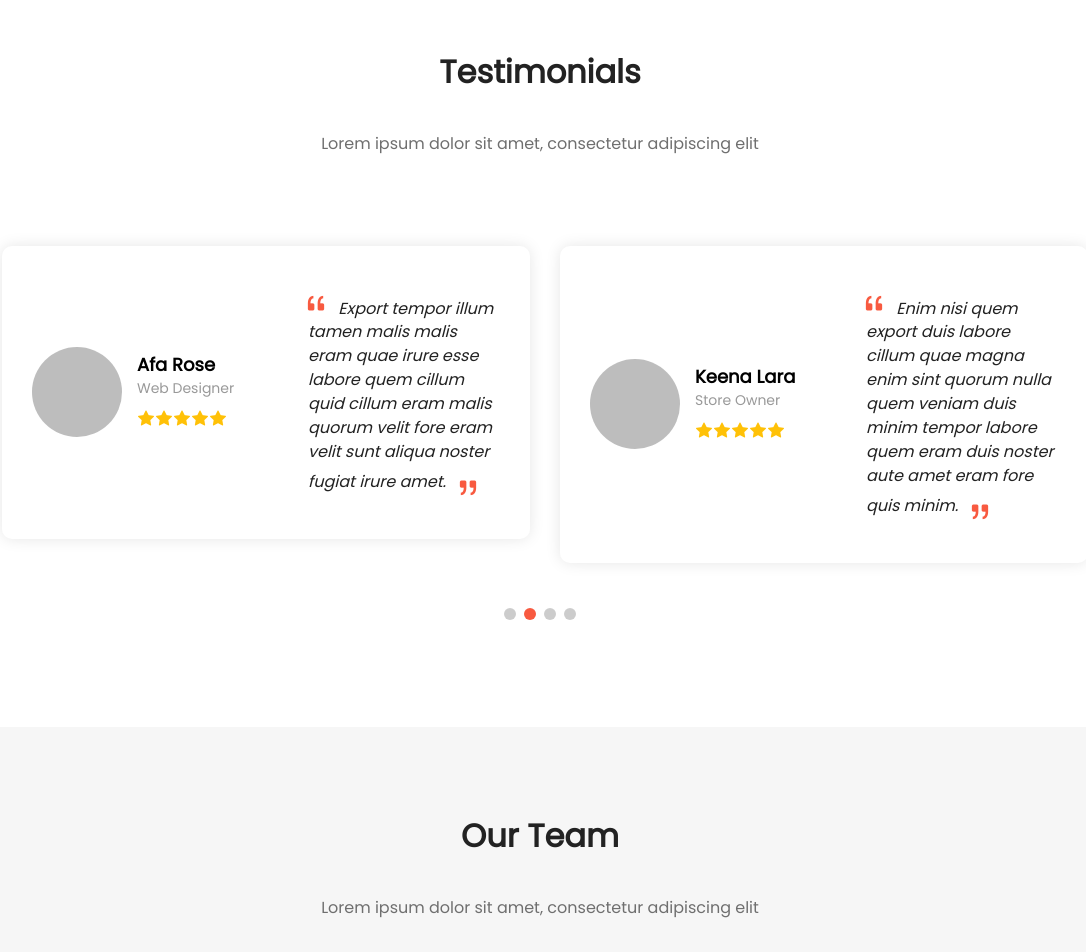
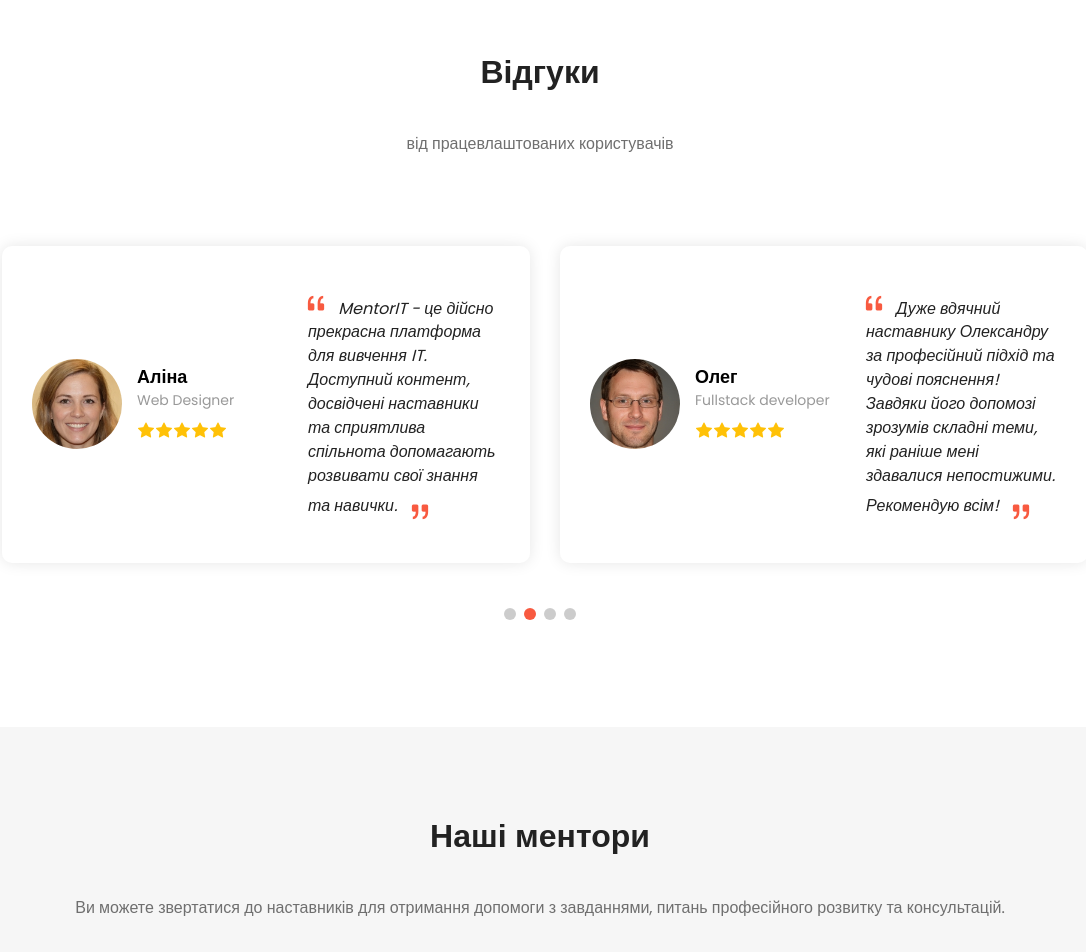
Before and after one commit to Barnich-Kate/MentorIT, a plain HTML site: page index.html in a window 1280 px wide. Shown: the part 2160-3112 px from the top of the page, without its empty margins (100-1186 px from the left). Drawn offline with nearby package versions, Linux system fonts and the light colour scheme.

Commit message:
feedback

```diff
--- a/index.html
+++ b/index.html
@@ -184,8 +184,8 @@
       <div class="container" data-aos="fade-up">
 
         <div class="section-header">
-          <h2>Testimonials</h2>
-          <p>Lorem ipsum dolor sit amet, consectetur adipiscing elit</p>
+          <h2>Відгуки</h2>
+          <p>від працевлаштованих користувачів</p>
         </div>
 
         <div class="slides-3 swiper" data-aos="fade-up" data-aos-delay="100">
@@ -195,10 +195,10 @@
               <div class="testimonial-wrap">
                 <div class="testimonial-item">
                   <div class="d-flex align-items-center info-box">
-                    <img src="assets/images/testimonials/testimonial-1.jpg" class="testimonial-img flex-shrink-0" alt="">
+                    <img src="assets/images/testimonials/testimonial-11.jpeg" class="testimonial-img flex-shrink-0" alt="">
                     <div>
-                      <h3>Jhone Doe</h3>
-                      <h4>CFO</h4>
+                      <h3>Сергій</h3>
+                      <h4>Fullstack developer</h4>
                       <div class="stars">
                         <i class="bi bi-star-fill"></i><i class="bi bi-star-fill"></i><i class="bi bi-star-fill"></i><i class="bi bi-star-fill"></i><i class="bi bi-star-fill"></i>
                       </div>
@@ -206,7 +206,8 @@
                   </div>
                   <p>
                     <i class="bi bi-quote quote-icon-left"></i>
-                    Proin iaculis purus consequat sem cure digni ssim donec porttitora entum suscipit rhoncus. Accusantium quam, ultricies eget id, aliquam eget nibh et. Maecen aliquam.
+                    Завдяки "MentorIT" я впевнено пройшов співбесіду та отримав роботу мрії! Практичні тестові завдання допомогли мені
+                    підготуватися до всіх запитань роботодавця.
                     <i class="bi bi-quote quote-icon-right"></i>
                   </p>
                 </div>
@@ -217,9 +218,9 @@
               <div class="testimonial-wrap">
                 <div class="testimonial-item">
                   <div class="d-flex align-items-center info-box">
-                    <img src="assets/images/testimonials/testimonial-2.jpg" class="testimonial-img flex-shrink-0" alt="">
+                    <img src="assets/images/testimonials/testimonial-12.jpeg" class="testimonial-img flex-shrink-0" alt="">
                     <div>
-                      <h3>Afa Rose</h3>
+                      <h3>Аліна</h3>
                       <h4>Web Designer</h4>
                       <div class="stars">
                         <i class="bi bi-star-fill"></i><i class="bi bi-star-fill"></i><i class="bi bi-star-fill"></i><i class="bi bi-star-fill"></i><i class="bi bi-star-fill"></i>
@@ -228,7 +229,8 @@
                   </div>
                   <p>
                     <i class="bi bi-quote quote-icon-left"></i>
-                    Export tempor illum tamen malis malis eram quae irure esse labore quem cillum quid cillum eram malis quorum velit fore eram velit sunt aliqua noster fugiat irure amet.
+                    MentorIT - це дійсно прекрасна платформа для вивчення IT. Доступний контент, досвідчені наставники та сприятлива
+                    спільнота допомагають розвивати свої знання та навички.
                     <i class="bi bi-quote quote-icon-right"></i>
                   </p>
                 </div>
@@ -239,10 +241,10 @@
               <div class="testimonial-wrap">
                 <div class="testimonial-item">
                   <div class="d-flex align-items-center info-box">
-                    <img src="assets/images/testimonials/testimonial-3.jpg" class="testimonial-img flex-shrink-0" alt="">
+                    <img src="assets/images/testimonials/testimonial-13.jpeg" class="testimonial-img flex-shrink-0" alt="">
                     <div>
-                      <h3>Keena Lara</h3>
-                      <h4>Store Owner</h4>
+                      <h3>Олег</h3>
+                      <h4>Fullstack developer</h4>
                       <div class="stars">
                         <i class="bi bi-star-fill"></i><i class="bi bi-star-fill"></i><i class="bi bi-star-fill"></i><i class="bi bi-star-fill"></i><i class="bi bi-star-fill"></i>
                       </div>
@@ -250,7 +252,8 @@
                   </div>
                   <p>
                     <i class="bi bi-quote quote-icon-left"></i>
-                    Enim nisi quem export duis labore cillum quae magna enim sint quorum nulla quem veniam duis minim tempor labore quem eram duis noster aute amet eram fore quis minim.
+                    Дуже вдячний наставнику Олександру за професійний підхід та чудові пояснення! Завдяки його допомозі зрозумів складні теми, які
+                    раніше мені здавалися непостижими. Рекомендую всім!
                     <i class="bi bi-quote quote-icon-right"></i>
                   </p>
                 </div>
@@ -261,10 +264,10 @@
               <div class="testimonial-wrap">
                 <div class="testimonial-item">
                   <div class="d-flex align-items-center info-box">
-                    <img src="assets/images/testimonials/testimonial-4.jpg" class="testimonial-img flex-shrink-0" alt="">
+                    <img src="assets/images/testimonials/testimonial-14.jpeg" class="testimonial-img flex-shrink-0" alt="">
                     <div>
-                      <h3>Fizzi Brandon</h3>
-                      <h4>Freelancer</h4>
+                      <h3>Катерина</h3>
+                      <h4>Frontend developer</h4>
                       <div class="stars">
                         <i class="bi bi-star-fill"></i><i class="bi bi-star-fill"></i><i class="bi bi-star-fill"></i><i class="bi bi-star-fill"></i><i class="bi bi-star-fill"></i>
                       </div>
@@ -272,7 +275,8 @@
                   </div>
                   <p>
                     <i class="bi bi-quote quote-icon-left"></i>
-                    Fugiat enim eram quae cillum dolore dolor amet nulla culpa multos export minim fugiat minim velit minim dolor enim duis veniam ipsum anim magna sunt elit dolore.
+                    Особливо подобається те, що на "MentorIT" можна навчатися у зручний час для себе. Це допомагає збалансувати навчання з
+                    роботою та особистими справами.
                     <i class="bi bi-quote quote-icon-right"></i>
                   </p>
                 </div>
@@ -291,8 +295,8 @@
       <div class="container" data-aos="fade-up">
 
         <div class="section-header">
-          <h2>Our Team</h2>
-          <p>Lorem ipsum dolor sit amet, consectetur adipiscing elit</p>
+          <h2>Наші ментори</h2>
+          <p>Ви можете звертатися до наставників для отримання допомоги з завданнями, питань професійного розвитку та консультацій.</p>
         </div>
 
         <div class="row gy-4">
```
Also changed, not shown: assets/images/testimonials/testimonial-11.jpeg (added), assets/images/testimonials/testimonial-12.jpeg (added), assets/images/testimonials/testimonial-13.jpeg (added), assets/images/testimonials/testimonial-14.jpeg (added).
